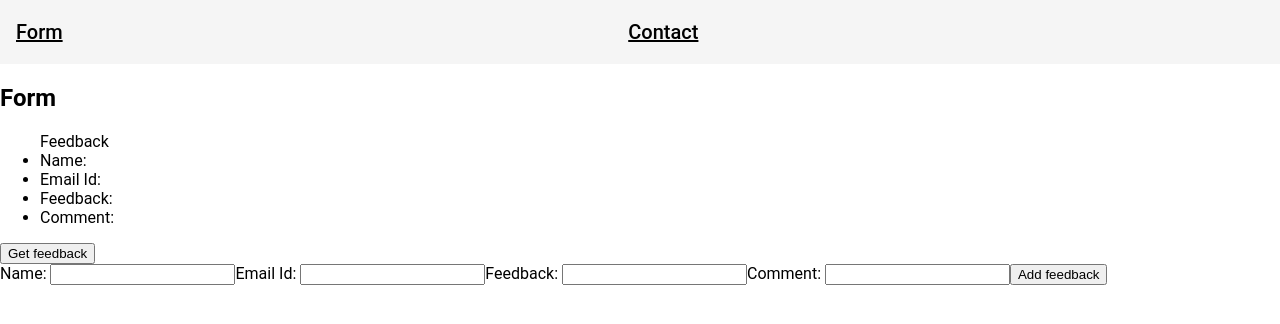
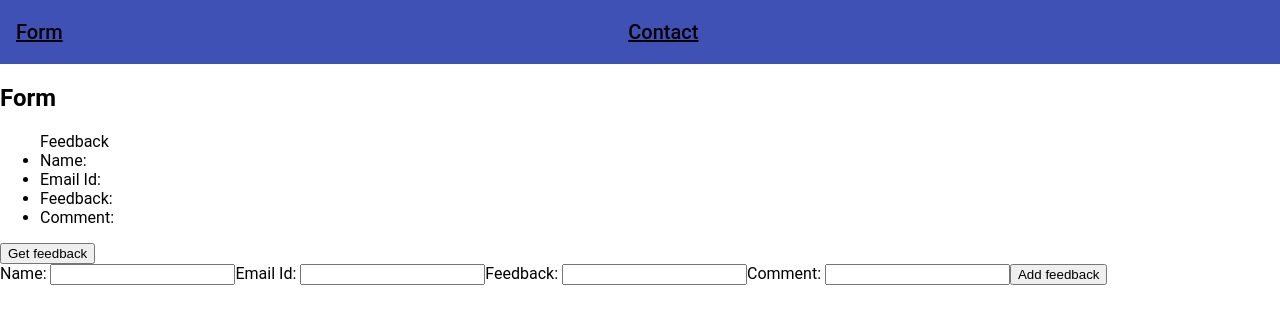
Before and after one commit to Siba-07/SSL-outlab6, an Angular app: page /form in a window 1280 px wide. Shown: the top 324 px of the page. Built offline with nearby package versions, Linux system fonts and the light colour scheme.

Commit message:
default routing

```diff
--- a/src/app/app-routing.module.ts
+++ b/src/app/app-routing.module.ts
@@ -7,7 +7,8 @@ import { BrowserModule } from '@angular/platform-browser';
 
 const routes: Routes = [
   { path: 'contact', component: ContactComponent },
-  { path: 'form', component: FormComponent }
+  { path: 'form', component: FormComponent },
+  { path: '**', redirectTo: 'contact', pathMatch: 'full' }
 ];
 
 @NgModule({
--- a/src/app/form/form.component.ts
+++ b/src/app/form/form.component.ts
@@ -12,6 +12,7 @@ import { HttpResponse, HttpClient } from '@angular/common/http';
   styleUrls: ['./form.component.scss']
 })
 export class FormComponent implements OnInit {
+  temp: Feedback;
   feedback: Feedback = {
     name: "",
     email: "",
@@ -31,7 +32,7 @@ export class FormComponent implements OnInit {
   }
 
   add(Name: string, Email: string, Feedback: string, Comment: string): void {
-    this.feedback = {
+    this.temp = {
       name: Name,
       email: Email,
       feedback: Feedback,
--- a/src/app/header/header.component.html
+++ b/src/app/header/header.component.html
@@ -1,4 +1,4 @@
-<mat-toolbar color="warm">
+<mat-toolbar color="primary">
   <a class="left" routerLink="/form">Form</a>
   <a class="right" routerLink="/contact">Contact</a>
 </mat-toolbar>
```
